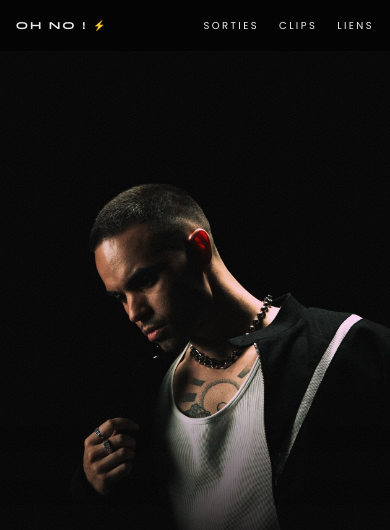
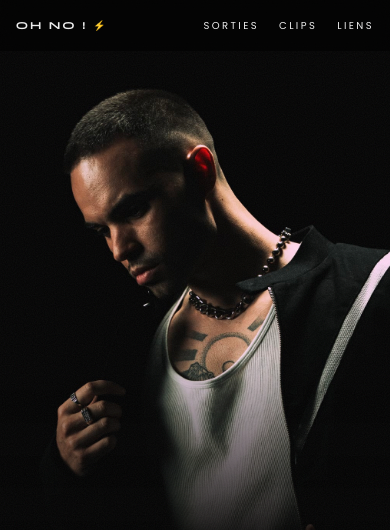
Before and after one commit to Kossap/kossap.github.io, a plain HTML site: page index.html in a window 390 px wide. Shown: the top 530 px of the page. Drawn offline with Linux system fonts and the light colour scheme.

Commit message:
Téléphone : photo plus grande, bord à bord et jusqu'en haut de l'écran sous le menu
Co-Authored-By: Claude Opus 5.5 <noreply@anthropic.com>

```diff
--- a/index.html
+++ b/index.html
@@ -231,9 +231,11 @@
      rien n'apparaît sous l'entrée à l'arrivée, même derrière la barre transparente de Safari. */
   @media (max-width: 1023px) {
     :root { --pad: max(clamp(16px, 4vw, 48px), env(safe-area-inset-left, 0px), env(safe-area-inset-right, 0px)); }
-    .hero { display: flex; flex-direction: column; min-height: 100vh; min-height: var(--screen-h, 100svh); padding-bottom: 24px; }
-    .hero-me { position: relative; flex: 1 1 0; min-height: 220px; display: flex; flex-direction: column; justify-content: flex-end; margin: 0 calc(var(--pad) * -1); }
-    .hero-me img { position: absolute; left: 0; right: 0; bottom: 0; margin: 0 auto; width: auto; height: auto; max-width: 100%; max-height: 100%; }
+    .hero { display: flex; flex-direction: column; min-height: 100vh; min-height: var(--screen-h, 100svh); padding-top: 0; padding-bottom: 24px; }
+    .hero-me { position: relative; flex: 1 1 0; min-height: 276px; display: flex; flex-direction: column; justify-content: flex-end; margin: 0 calc(var(--pad) * -1); }
+    /* Photo plus grande (15/11/2026) : bord à bord sur toute la largeur et jusqu'en haut de l'écran,
+       sous le menu transparent. Recadrée par le bas (zone fondue), la tête reste toujours sous le menu. */
+    .hero-me img { position: absolute; top: 0; right: 0; bottom: 0; left: 0; margin: 0; width: 100%; height: 100%; max-width: none; max-height: none; object-fit: cover; object-position: 50% 0; }
     .hero-text { margin-top: 0; padding-bottom: 21px; }
     .hero-single { flex: none; align-self: center; }
     .hero + section.block { padding-top: 32px; }
@@ -242,7 +244,7 @@
   }
   /* Téléphone à l'horizontale : photo à gauche, single à droite, comme sur ordi. */
   @media (max-width: 1023px) and (orientation: landscape) and (max-height: 540px) {
-    .hero { flex-direction: row; align-items: stretch; justify-content: center; gap: clamp(24px, 6vw, 64px); padding-bottom: 16px; }
+    .hero { flex-direction: row; align-items: stretch; justify-content: center; gap: clamp(24px, 6vw, 64px); padding-top: 56px; padding-bottom: 16px; }
     .hero-me { flex: none; width: calc((100vh - 72px) * .84); width: calc((var(--screen-h, 100svh) - 72px) * .84); min-height: 0; margin: 0; }
     .hero-single { align-self: center; width: min(46vw, 380px); padding-top: 0; }
   }
```
